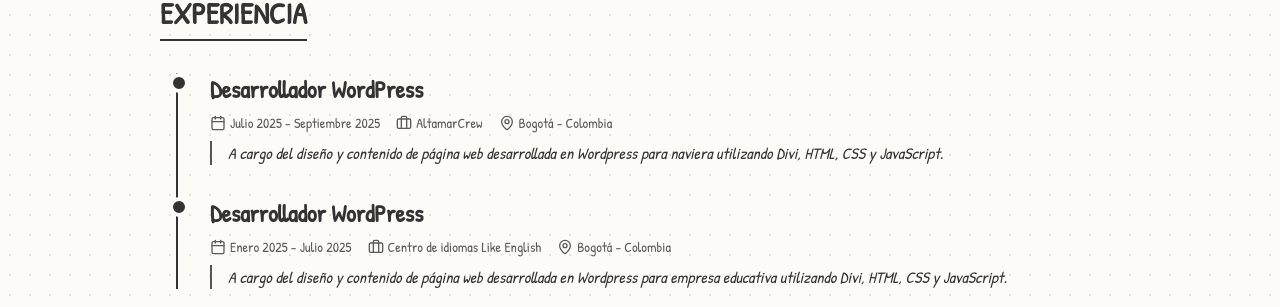
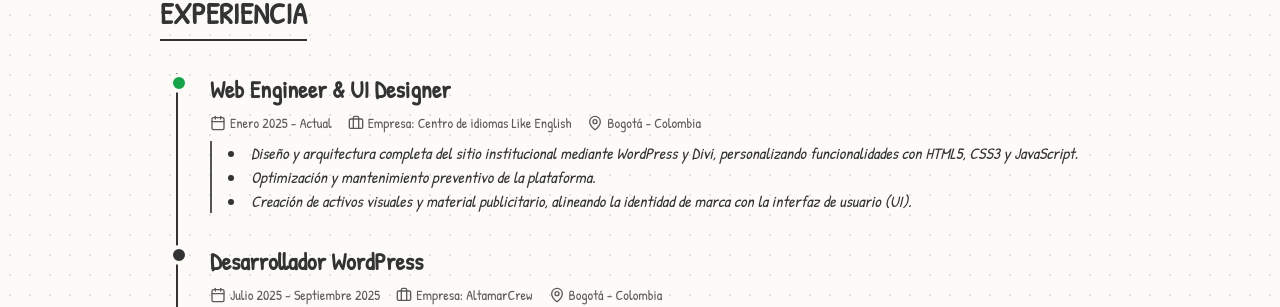
Before and after one commit to alehdiaz/Portfolio, a React (Vite) app: page / in a window 1280 px wide. Shown: the part 515-822 px from the top of the page. Built offline with nearby package versions, Linux system fonts and the light colour scheme.

Commit message:
Update Experience.jsx

```diff
--- a/src/components/Experience.jsx
+++ b/src/components/Experience.jsx
@@ -3,18 +3,24 @@ import { Briefcase, MapPin, Calendar } from 'lucide-react';
 
 const experiences = [
     {
-        role: 'Desarrollador WordPress',
-        company: 'AltamarCrew',
-        period: 'Julio 2025 - Septiembre 2025',
+        role: 'Web Engineer & UI Designer',
+        company: 'Empresa: Centro de idiomas Like English',
+        period: 'Enero 2025 - Actual',
         location: 'Bogotá - Colombia',
-        description: 'A cargo del diseño y contenido de página web desarrollada en Wordpress para naviera utilizando Divi, HTML, CSS y JavaScript.',
+        description: [
+            'Diseño y arquitectura completa del sitio institucional mediante WordPress y Divi, personalizando funcionalidades con HTML5, CSS3 y JavaScript.',
+            'Optimización y mantenimiento preventivo de la plataforma.',
+            'Creación de activos visuales y material publicitario, alineando la identidad de marca con la interfaz de usuario (UI).'
+        ],
+        link: 'https://likeidiomas.com/'
     },
     {
         role: 'Desarrollador WordPress',
-        company: 'Centro de idiomas Like English',
-        period: 'Enero 2025 - Julio 2025',
+        company: 'Empresa: AltamarCrew',
+        period: 'Julio 2025 - Septiembre 2025',
         location: 'Bogotá - Colombia',
-        description: 'A cargo del diseño y contenido de página web desarrollada en Wordpress para empresa educativa utilizando Divi, HTML, CSS y JavaScript.',
+        description: 'A cargo del diseño y desarrollo del contenido de página web en Wordpress y Divi, personalizando funcionalidades con HTML5, CSS3 y JavaScript para naviera.',
+        link: 'https://altamarcrew.com/'
     },
 ];
 
@@ -25,14 +31,22 @@ const Experience = () => {
             <div className="space-y-8 border-l-2 border-ink pl-8 ml-4 relative">
                 {experiences.map((exp, index) => (
                     <div key={index} className="relative">
-                        <div className="absolute -left-[41px] top-0 w-5 h-5 bg-ink rounded-full border-4 border-paper"></div>
+                        <div className={`absolute -left-[41px] top-0 w-5 h-5 rounded-full border-4 border-paper ${exp.period.includes('Actual') ? 'bg-green-600' : 'bg-ink'}`}></div>
                         <h4 className="text-2xl font-bold">{exp.role}</h4>
                         <div className="flex flex-wrap gap-4 text-sm opacity-80 my-2">
                             <span className="flex items-center gap-1"><Calendar size={16} /> {exp.period}</span>
                             <span className="flex items-center gap-1"><Briefcase size={16} /> {exp.company}</span>
                             <span className="flex items-center gap-1"><MapPin size={16} /> {exp.location}</span>
                         </div>
-                        {exp.description && <p className="mb-2 italic border-l-2 border-pencil pl-4 my-2">{exp.description}</p>}
+                        {Array.isArray(exp.description) ? (
+                            <ul className="list-disc list-inside mb-2 italic border-l-2 border-pencil pl-4 my-2">
+                                {exp.description.map((item, i) => (
+                                    <li key={i}>{item}</li>
+                                ))}
+                            </ul>
+                        ) : (
+                            exp.description && <p className="mb-2 italic border-l-2 border-pencil pl-4 my-2">{exp.description}</p>
+                        )}
                     </div>
                 ))}
             </div>
```
